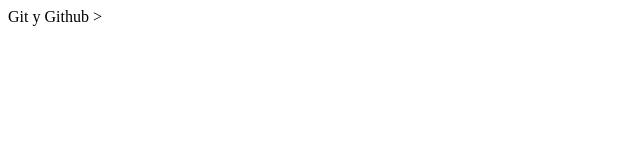
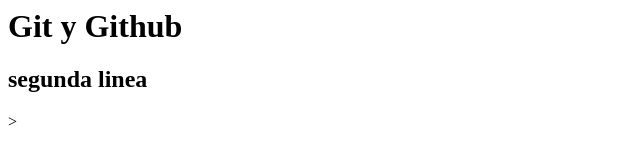
Before and after one commit to mcdiesen/learningGithub, a plain HTML site: page index.html in a window 1280 px wide. Shown: the whole page, without its empty margins (0-640 px from the left). Drawn offline with Linux system fonts and the light colour scheme.

Commit message:
agregada la segunda linea en body

```diff
--- a/index.html
+++ b/index.html
@@ -3,6 +3,7 @@
 
 </head>
 <body>
-	Git y Github
+	<h1>Git y Github</h1>
+	<h2>segunda linea</h2>
 </body>>
 </html>
```
